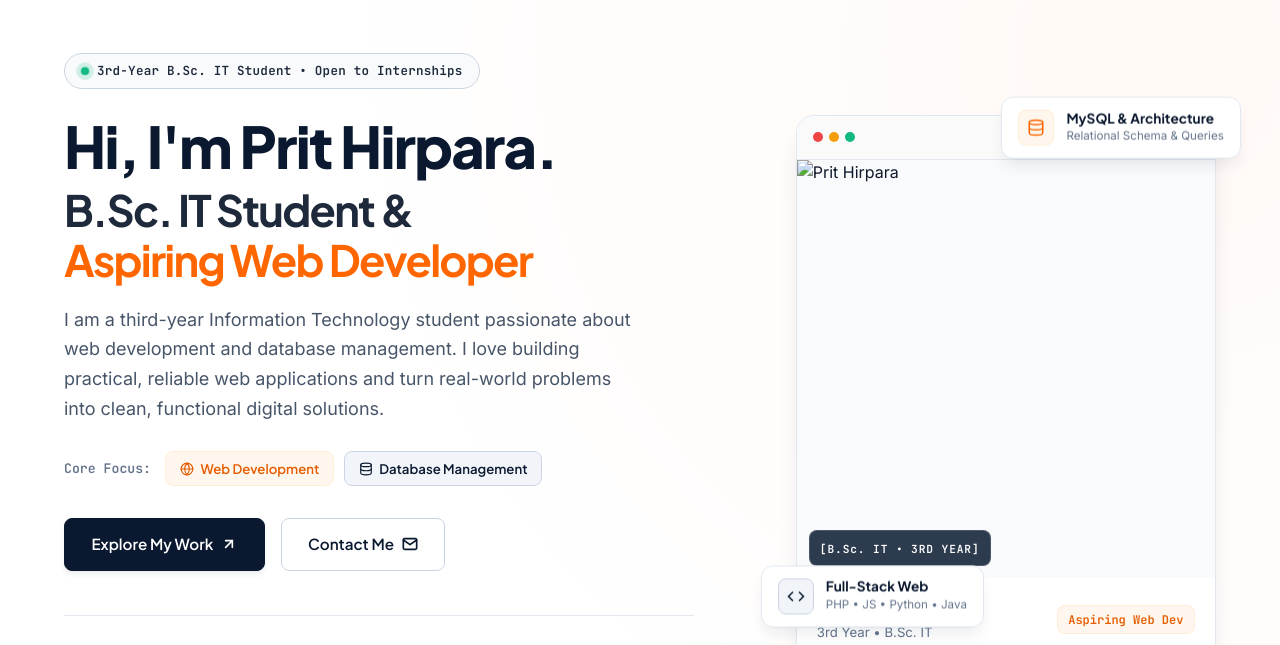
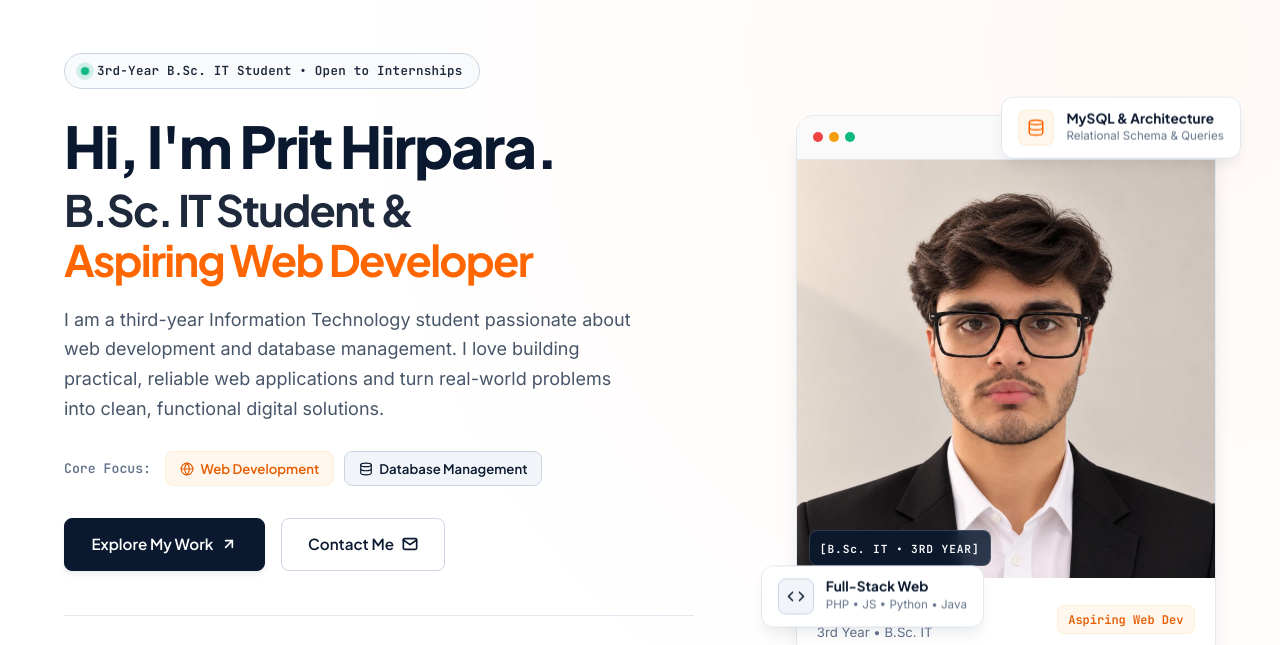
Before and after one commit to prithirpara111-creator/prit-portfolio, a plain HTML site: page index.html in a window 1280 px wide. Shown: the part 79-724 px from the top of the page. Drawn offline with Linux system fonts and the light colour scheme.

Commit message:
Update index.html

```diff
--- a/index.html
+++ b/index.html
@@ -146,7 +146,7 @@
               <div class="avatar-image-box">
                 <!-- User profile photo -->
                 <img
-                  src="assets/images/profile.jpg.jpeg"
+                  src="profile.jpg.jpeg"
                   alt="Prit Hirpara"
                   class="profile-image"
                   onerror="this.onerror=null; this.src='assets/images/profile.jpg';"
```
